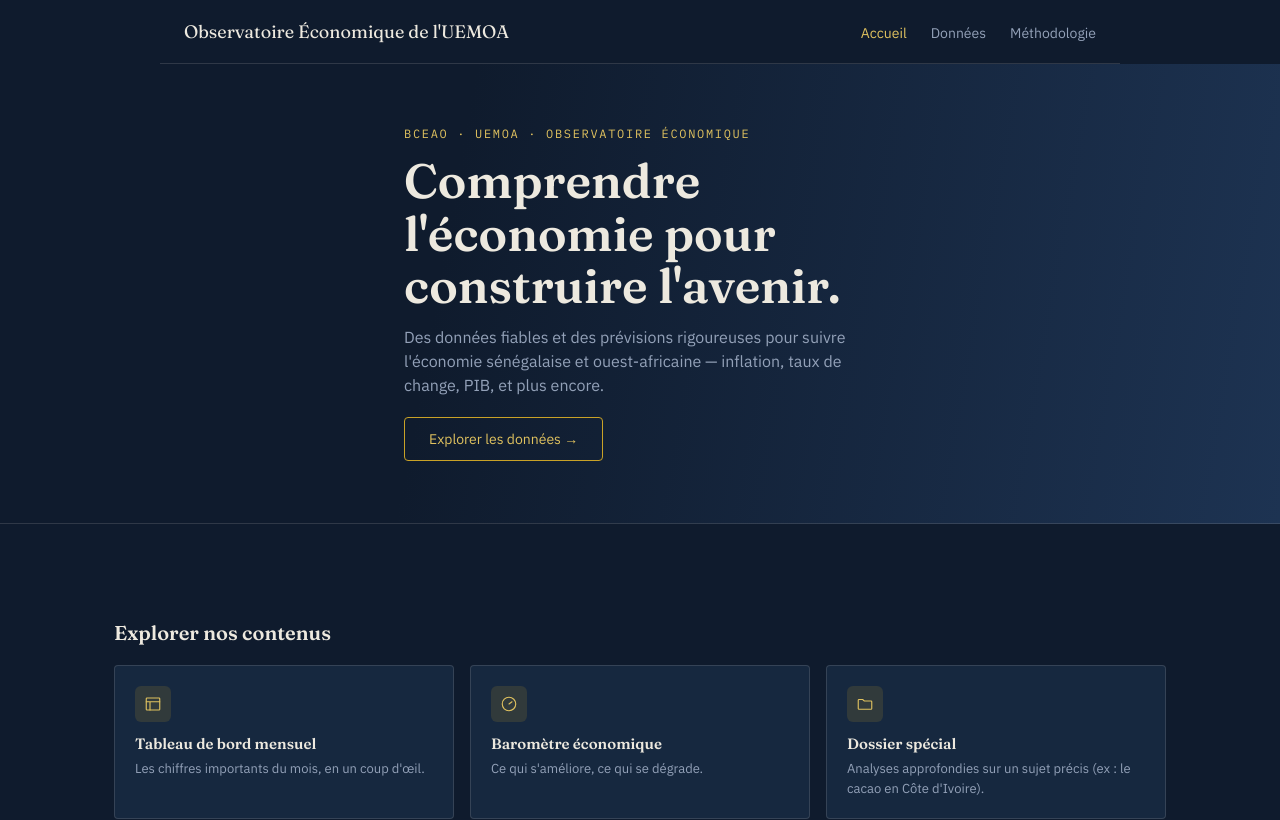
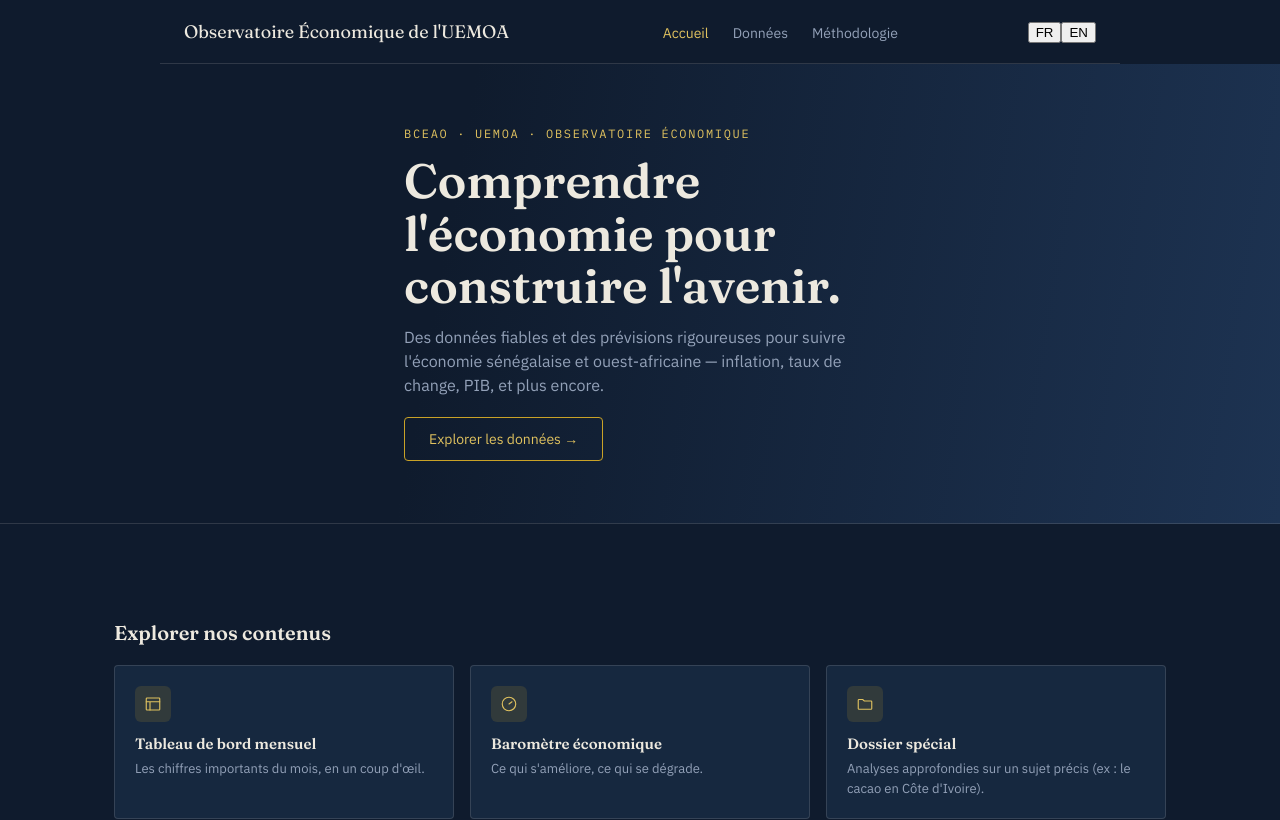
Before and after one commit to cdjarabe07/UEMOA-Dashboard, a React (Vite) app: page / in a window 1280 px wide. Shown: the top 820 px of the page. Built offline with nearby package versions, Linux system fonts and the light colour scheme.

Commit message:
Chantier 8 (amorce) : configuration i18next, selecteur FR/EN, titre accueil traduit

```diff
--- a/package.json
+++ b/package.json
@@ -9,10 +9,12 @@
     "preview": "vite preview"
   },
   "dependencies": {
+    "i18next": "^26.3.6",
     "jspdf": "^4.2.1",
     "jspdf-autotable": "^5.0.8",
     "react": "^18.3.1",
     "react-dom": "^18.3.1",
+    "react-i18next": "^17.0.11",
     "react-router-dom": "^7.18.2",
     "recharts": "^2.12.7"
   },
--- a/src/App.jsx
+++ b/src/App.jsx
@@ -1,9 +1,12 @@
 import { Routes, Route, Link, NavLink } from "react-router-dom";
+import { useTranslation } from "react-i18next";
 import Accueil from "./pages/Accueil.jsx";
 import Donnees from "./pages/Donnees.jsx";
 import Methodologie from "./pages/Methodologie";
 
 function NavBar() {
+  const { i18n } = useTranslation();
+
   return (
     <header className="site-nav">
       <Link to="/" className="site-brand">
@@ -14,6 +17,10 @@
         <NavLink to="/donnees" className="nav-link">Données</NavLink>
         <NavLink to="/methodologie" className="nav-link">Méthodologie</NavLink>
       </nav>
+      <div className="lang-switcher">
+        <button onClick={() => i18n.changeLanguage("fr")}>FR</button>
+        <button onClick={() => i18n.changeLanguage("en")}>EN</button>
+      </div>
     </header>
   );
 }
--- /dev/null
+++ b/src/i18n.js
@@ -0,0 +1,30 @@
+import i18n from "i18next";
+import { initReactI18next } from "react-i18next";
+
+const resources = {
+  fr: {
+    translation: {
+      accueil: "Accueil",
+      donnees: "Données",
+      methodologie: "Méthodologie",
+      titre_hero: "Comprendre l'économie pour construire l'avenir.",
+    },
+  },
+  en: {
+    translation: {
+      accueil: "Home",
+      donnees: "Data",
+      methodologie: "Methodology",
+      titre_hero: "Understanding the economy to build the future.",
+    },
+  },
+};
+
+i18n.use(initReactI18next).init({
+  resources,
+  lng: "fr",
+  fallbackLng: "fr",
+  interpolation: { escapeValue: false },
+});
+
+export default i18n;
--- a/src/main.jsx
+++ b/src/main.jsx
@@ -3,6 +3,7 @@
 import { BrowserRouter } from "react-router-dom";
 import App from "./App.jsx";
 import "./index.css";
+import "./i18n";
 
 ReactDOM.createRoot(document.getElementById("root")).render(
   <React.StrictMode>
--- a/src/pages/Accueil.jsx
+++ b/src/pages/Accueil.jsx
@@ -1,4 +1,5 @@
 import { Link } from "react-router-dom";
+import { useTranslation } from "react-i18next";
 import FormulaireContact from "./Newsletter";
 
 function IconDocument() {
@@ -91,14 +92,14 @@
 ];
 
 export default function Accueil() {
+  const { t } = useTranslation();
+
   return (
     <div className="page-full">
       <section className="hero-full">
         <div className="hero-full-inner">
           <p className="hero-eyebrow">BCEAO · UEMOA · Observatoire économique</p>
-          <h1 className="hero-title">
-            Comprendre l'économie pour construire l'avenir.
-          </h1>
+          <h1 className="hero-title">{t("titre_hero")}</h1>
           <p className="hero-sub">
             Des données fiables et des prévisions rigoureuses pour suivre
             l'économie sénégalaise et ouest-africaine — inflation, taux de
```
Also changed, not shown: 1 other file (tests, documents, lock files or other folders).
